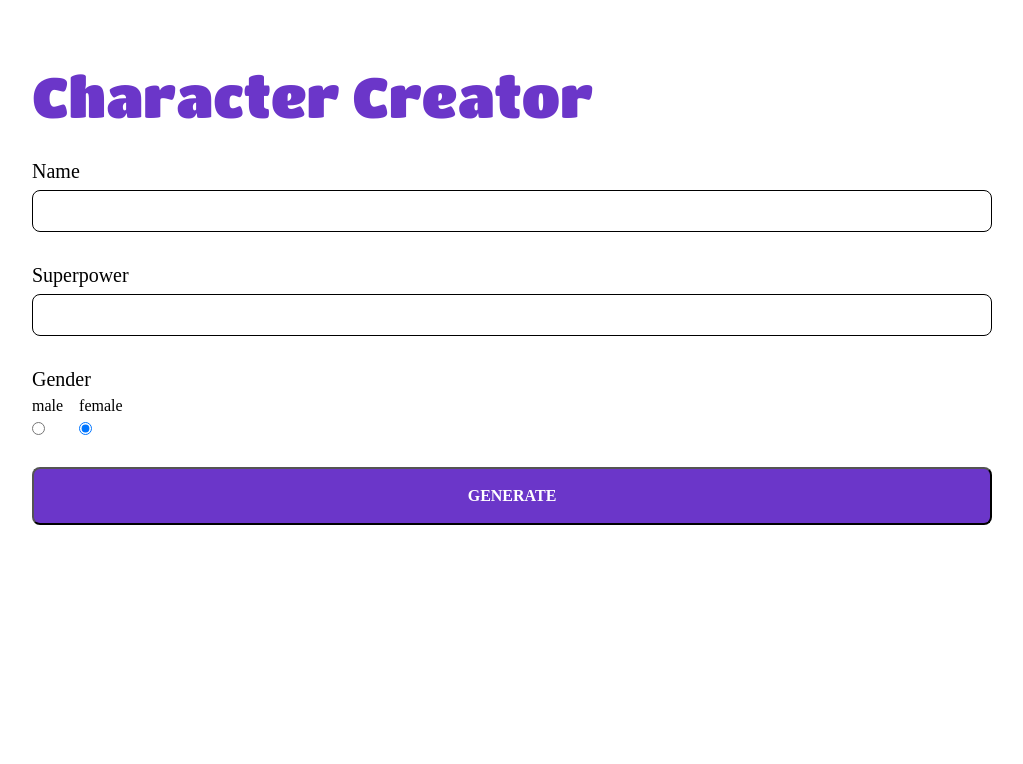
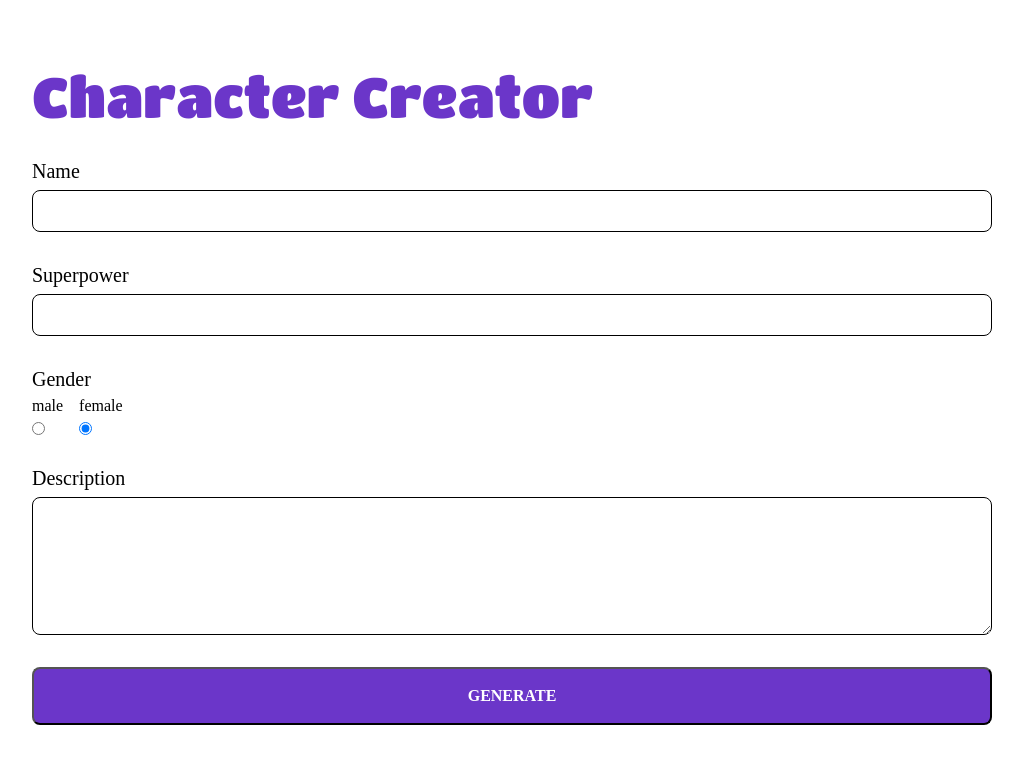
Before and after one commit to fbolcic/character-creator, a React (Create React App) app: page / in a window 1280 px wide. Shown: the top 764 px of the page, without its empty margins (128-1151 px from the left). Built offline with nearby package versions, Linux system fonts and the light colour scheme.

Commit message:
feat: add Textarea component

```diff
--- a/src/App.js
+++ b/src/App.js
@@ -4,13 +4,15 @@ import { Header } from "./components/Header";
 import { Button } from "./components/Button";
 import { Input } from "./components/Input";
 import { Radio } from "./components/Radio";
+import { Textarea } from "./components/Textarea";
 
 function App() {
   const [name, setName] = useState("");
   const [superpower, setSuperpower] = useState("");
   const [gender, setGender] = useState("female");
+  const [description, setDescription] = useState("");
 
-  const character = { name, superpower, gender };
+  const character = { name, superpower, gender, description };
 
   return (
     <div className={styles.wrapper}>
@@ -21,6 +23,7 @@ function App() {
             <Input label="Name" value={name} onChange={setName} />
             <Input label="Superpower" value={superpower} onChange={setSuperpower} />
             <Radio label="Gender" options={["male", "female"]} value={gender} onChange={setGender} />
+            <Textarea label="Description" value={description} onChange={setDescription} />
             <Button text="Generate" onClick={() => console.log("Character: ", character)} />
           </div>
         </div>
--- /dev/null
+++ b/src/components/Textarea.jsx
@@ -0,0 +1,10 @@
+import styles from "./components.module.css";
+
+export function Textarea(props) {
+  return (
+    <div className={styles.inputBox}>
+      <label>{props.label}</label>
+      <textarea cols="30" rows="5" value={props.value} onChange={(e) => props.onChange(e.target.value)} />
+    </div>
+  );
+}
```
